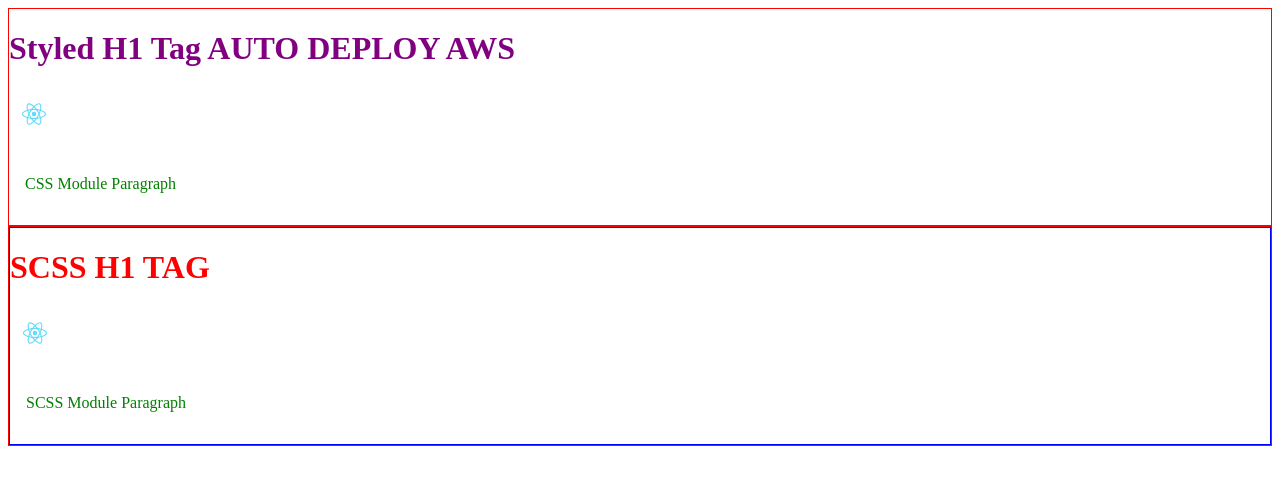
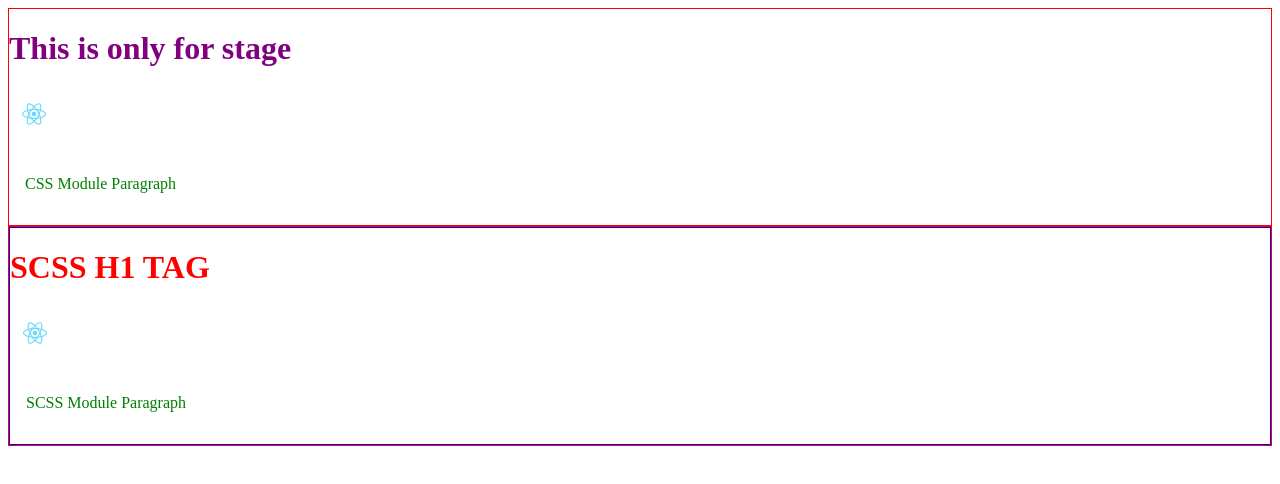
Before and after one commit to bartoszjaniuk/react-webpack-babel-typescript, a React app: page / in a window 1280 px wide. Shown: the top 484 px of the page. Built offline with nearby package versions, Linux system fonts and the light colour scheme.

Commit message:
feat: add change only for netlify stage env

```diff
--- a/src/App.tsx
+++ b/src/App.tsx
@@ -9,7 +9,7 @@
   return (
     <>
       <div className="container">
-        <Styled.AppH1>Styled H1 Tag AUTO DEPLOY AWS</Styled.AppH1>
+        <Styled.AppH1>This is only for stage</Styled.AppH1>
         <img src={image} alt="React Logo" width={50} height={50} />
         <p className={styles.paragraph}>CSS Module Paragraph</p>
       </div>
```
